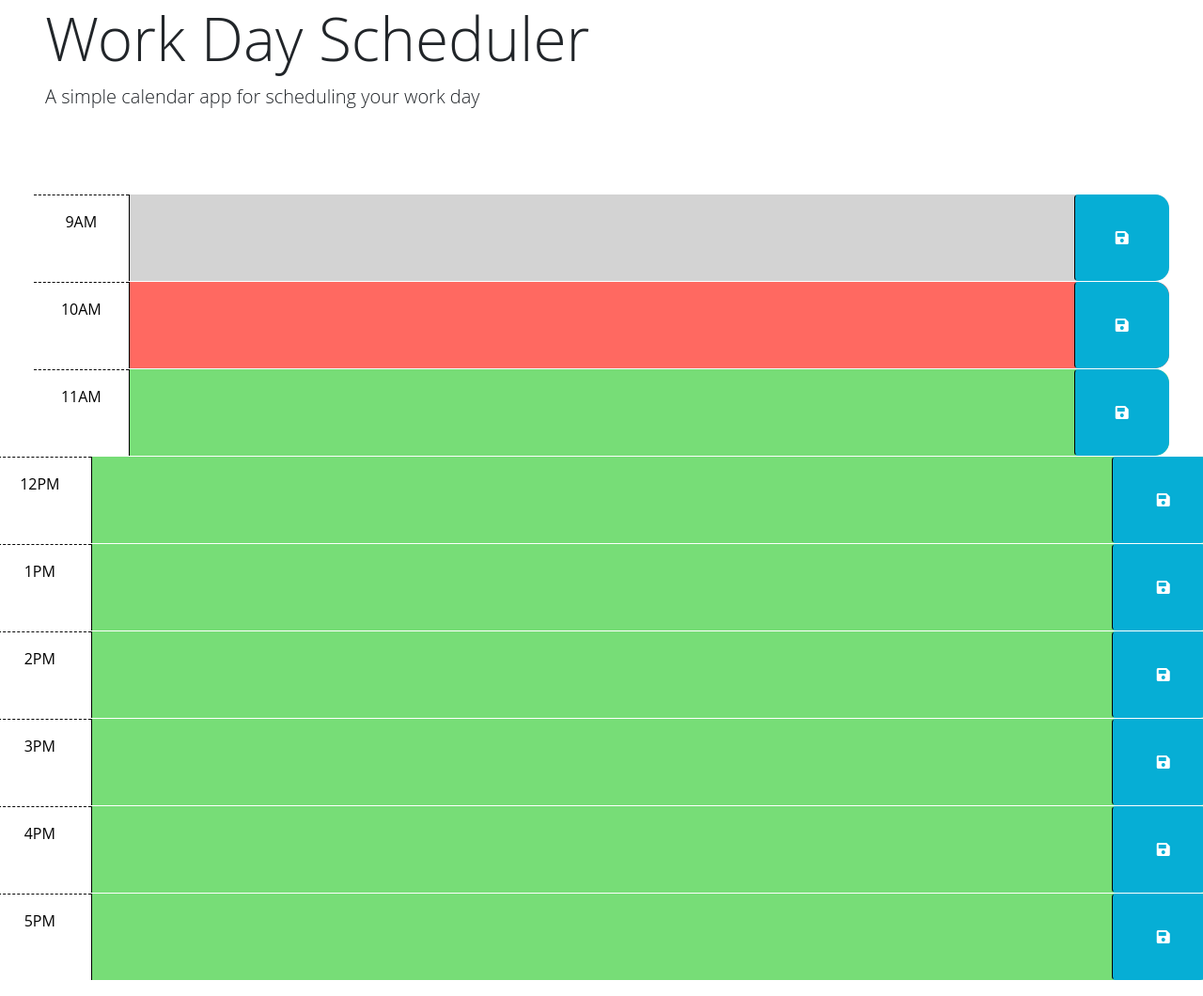
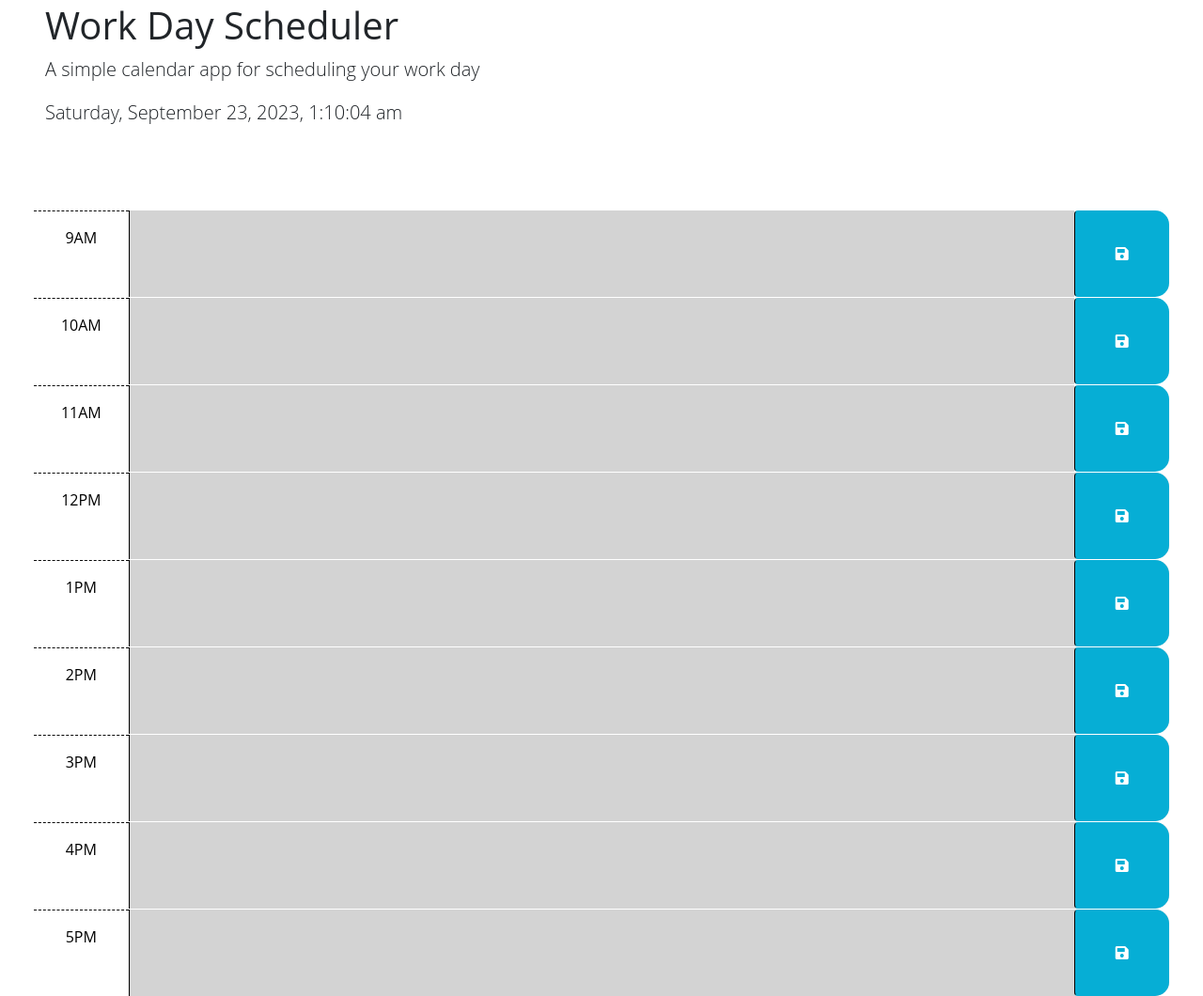
Before and after one commit to apohl53/Work_Day_Schedule, a plain HTML site: page Develop/index.html in a window 1280 px wide. Shown: the part 45-1105 px from the top of the page at 94% size. Drawn offline with nearby package versions, Linux system fonts and the light colour scheme.

Commit message:
added hours 12-5, gave them all the past class to line up with the function

```diff
--- a/Develop/index.html
+++ b/Develop/index.html
@@ -26,7 +26,7 @@
 
   <body>
     <header class="p-5 mb-4">
-      <h1 class="display-3">Work Day Scheduler</h1>
+      <h1 class="display-8">Work Day Scheduler</h1>
       <p class="lead">A simple calendar app for scheduling your work day</p>
       <p id="currentDay" class="lead"></p>
     </header>
@@ -41,82 +41,73 @@
         code is implemented.
         -->
 
-      <!-- Example of a past time block. The "past" class adds a gray background color. -->
-      <div id="hour-9" class="row time-block past">
+      <div id="hour-9" class="row time-block">
         <div class="col-2 col-md-1 hour text-center py-3">9AM</div>
-        <textarea class="col-8 col-md-10 description" rows="3"> </textarea>
+        <textarea class="col-8 col-md-10 description past" rows="3"> </textarea>
         <button class="btn saveBtn col-2 col-md-1" aria-label="save">
           <i class="fas fa-save" aria-hidden="true"></i>
         </button>
       </div>
 
-      <!-- Example of a present time block. The "present" class adds a red background color. -->
-      <div id="hour-10" class="row time-block present">
+      <div id="hour-10" class="row time-block">
         <div class="col-2 col-md-1 hour text-center py-3">10AM</div>
-        <textarea class="col-8 col-md-10 description" rows="3"> </textarea>
+        <textarea class="col-8 col-md-10 description past" rows="3"> </textarea>
         <button class="btn saveBtn col-2 col-md-1" aria-label="save">
           <i class="fas fa-save" aria-hidden="true"></i>
         </button>
       </div>
 
-      <!-- Example of a future time block. The "future" class adds a green background color. -->
-      <div id="hour-11" class="row time-block future">
+      <div id="hour-11" class="row time-block">
         <div class="col-2 col-md-1 hour text-center py-3">11AM</div>
-        <textarea class="col-8 col-md-10 description" rows="3"> </textarea>
+        <textarea class="col-8 col-md-10 description past" rows="3"> </textarea>
         <button class="btn saveBtn col-2 col-md-1" aria-label="save">
           <i class="fas fa-save" aria-hidden="true"></i>
         </button>
       </div>
-    </div>
 
-    <div id="hour-12" class="row time-block future">
+      <div id="hour-12" class="row time-block past">
         <div class="col-2 col-md-1 hour text-center py-3">12PM</div>
-      <textarea class="col-8 col-md-10 description" rows="3"> </textarea>
+        <textarea class="col-8 col-md-10 description past" rows="3"> </textarea>
         <button class="btn saveBtn col-2 col-md-1" aria-label="save">
           <i class="fas fa-save" aria-hidden="true"></i>
         </button>
       </div>
-  </div>
 
-  <div id="hour-13" class="row time-block future">
+      <div id="hour-13" class="row time-block past">
         <div class="col-2 col-md-1 hour text-center py-3">1PM</div>
-    <textarea class="col-8 col-md-10 description" rows="3"> </textarea>
+        <textarea class="col-8 col-md-10 description past" rows="3"> </textarea>
         <button class="btn saveBtn col-2 col-md-1" aria-label="save">
           <i class="fas fa-save" aria-hidden="true"></i>
         </button>
       </div>
-</div>
 
-<div id="hour-14" class="row time-block future">
+      <div id="hour-14" class="row time-block past">
         <div class="col-2 col-md-1 hour text-center py-3">2PM</div>
-  <textarea class="col-8 col-md-10 description" rows="3"> </textarea>
+        <textarea class="col-8 col-md-10 description past" rows="3"> </textarea>
         <button class="btn saveBtn col-2 col-md-1" aria-label="save">
           <i class="fas fa-save" aria-hidden="true"></i>
         </button>
       </div>
-</div>
 
-<div id="hour-14" class="row time-block future">
+      <div id="hour-15" class="row time-block past">
         <div class="col-2 col-md-1 hour text-center py-3">3PM</div>
-  <textarea class="col-8 col-md-10 description" rows="3"> </textarea>
+        <textarea class="col-8 col-md-10 description past" rows="3"> </textarea>
         <button class="btn saveBtn col-2 col-md-1" aria-label="save">
           <i class="fas fa-save" aria-hidden="true"></i>
         </button>
       </div>
-</div>
 
-<div id="hour-14" class="row time-block future">
+      <div id="hour-16" class="row time-block past">
         <div class="col-2 col-md-1 hour text-center py-3">4PM</div>
-  <textarea class="col-8 col-md-10 description" rows="3"> </textarea>
+        <textarea class="col-8 col-md-10 description past" rows="3"> </textarea>
         <button class="btn saveBtn col-2 col-md-1" aria-label="save">
           <i class="fas fa-save" aria-hidden="true"></i>
         </button>
       </div>
-</div>
 
-<div id="hour-14" class="row time-block future">
+      <div id="hour-17" class="row time-block past">
         <div class="col-2 col-md-1 hour text-center py-3">5PM</div>
-  <textarea class="col-8 col-md-10 description" rows="3"> </textarea>
+        <textarea class="col-8 col-md-10 description past" rows="3"> </textarea>
         <button class="btn saveBtn col-2 col-md-1" aria-label="save">
           <i class="fas fa-save" aria-hidden="true"></i>
         </button>
@@ -124,9 +115,11 @@
     </div>
 
     <script src="https://cdnjs.cloudflare.com/ajax/libs/jquery/3.2.1/jquery.min.js"></script>
-    <script src="https://cdn.jsdelivr.net/npm/dayjs@1.11.3/dayjs.min.js"
+    <script
+      src="https://cdn.jsdelivr.net/npm/dayjs@1.11.3/dayjs.min.js"
       integrity="sha256-iu/zLUB+QgISXBLCW/mcDi/rnf4m4uEDO0wauy76x7U="
-    crossorigin="anonymous"></script>
+      crossorigin="anonymous"
+    ></script>
 
     <script src="script.js"></script>
   </body>
--- a/Develop/script.js
+++ b/Develop/script.js
@@ -1,7 +1,3 @@
-// Wrap all code that interacts with the DOM in a call to jQuery to ensure that
-// the code isn't run until the browser has finished rendering all the elements
-// in the html.
-$(document).ready(function () {
 // TODO: Add a listener for click events on the save button. This code should
 // use the id in the containing time-block as a key to save the user input in
 // local storage. HINT: What does `this` reference in the click listener
@@ -15,6 +11,23 @@ $(document).ready(function () {
 // past, present, and future classes? How can Day.js be used to get the
 // current hour in 24-hour time?
 
+// WHEN I click into a time block
+// THEN I can enter an event
+// WHEN I click the save button for that time block
+// THEN the text for that event is saved in local storage
+// WHEN I refresh the page
+// THEN the saved events persist
+
+// Stops JavaScript from loading until HTML and CSS are done.
+$(document).ready(function () {
+  var displayTime = document.querySelector("#currentDay");
+
+  var currentTime = dayjs().format("dddd, MMMM D, YYYY, h:mm:ss a");
+
+  // THEN the current day is displayed at the top of the calendar
+  displayTime.textContent = currentTime;
+
+  // THEN each time block is color-coded to indicate whether it is in the past, present, or future
   function hourTracker() {
     var currentHour = dayjs().hour();
 
@@ -35,7 +48,8 @@ $(document).ready(function () {
   }
 });
 
-//
+// THEN the saved events persist
+
 // TODO: Add code to get any user input that was saved in localStorage and set
 // the values of the corresponding textarea elements. HINT: How can the id
 // attribute of each time-block be used to do this?
```
Lines whose indentation alone changed are shown as unchanged.
